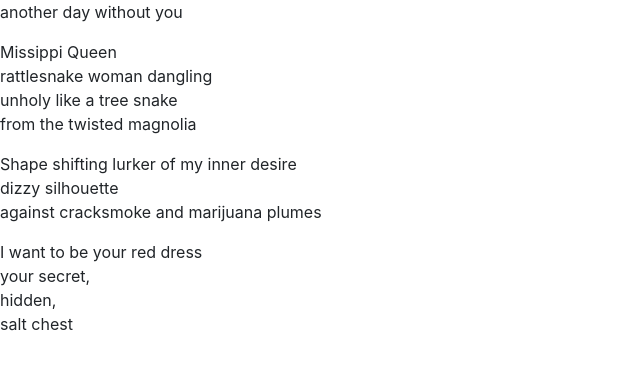
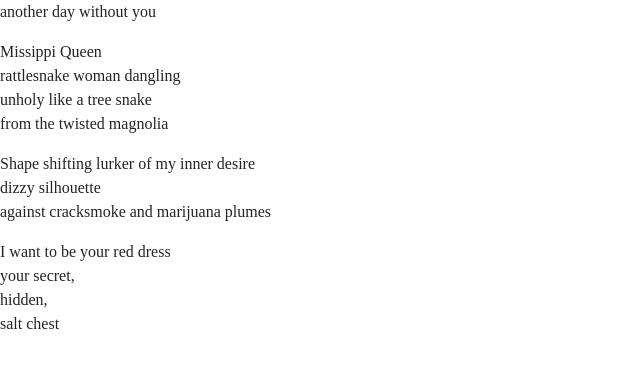
Before and after one commit to pbassdaddy/New_years_-kiss, a plain HTML site: page index.html in a window 1280 px wide. Shown: the whole page, without its empty margins (0-640 px from the left). Drawn offline with nearby package versions, Linux system fonts and the light colour scheme.

Commit message:
connect styles sheet

```diff
--- a/index.html
+++ b/index.html
@@ -4,7 +4,7 @@
      <meta charset="utf-8">
     <meta name="viewport" content="width=device-width, initial-scale=1, shrink-to-fit=no">
      <link rel="stylesheet" href="https://stackpath.bootstrapcdn.com/bootstrap/4.5.0/css/bootstrap.min.css" integrity="sha384-9aIt2nRpC12Uk9gS9baDl411NQApFmC26EwAOH8WgZl5MYYxFfc+NcPb1dKGj7Sk" crossorigin="anonymous">
-    <link rel="mycss" href="styles.css">
+    <link rel="stylesheet" type="text/css" href="styles.css">
   </head>
     <p> another day without you </p>
   <body>
```
